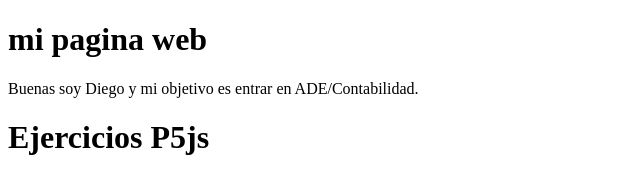
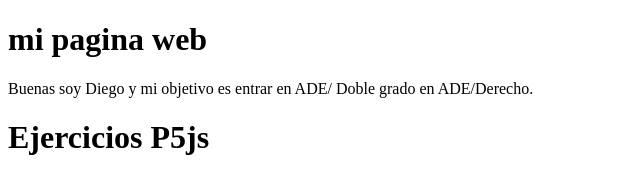
Before and after one commit to diegoda08/diegoda08.github.io, a plain HTML site: page index.html in a window 1280 px wide. Shown: the top 170 px of the page, without its empty margins (0-640 px from the left). Drawn offline with Linux system fonts and the light colour scheme.

Commit message:
Update index.html

```diff
--- a/index.html
+++ b/index.html
@@ -9,7 +9,7 @@
 
             <h1> mi pagina web </h1>
             <p>
-               Buenas soy Diego y mi objetivo es entrar en ADE/Contabilidad.
+               Buenas soy Diego y mi objetivo es entrar en ADE/ Doble grado en ADE/Derecho.
             </p>
 
 
```
